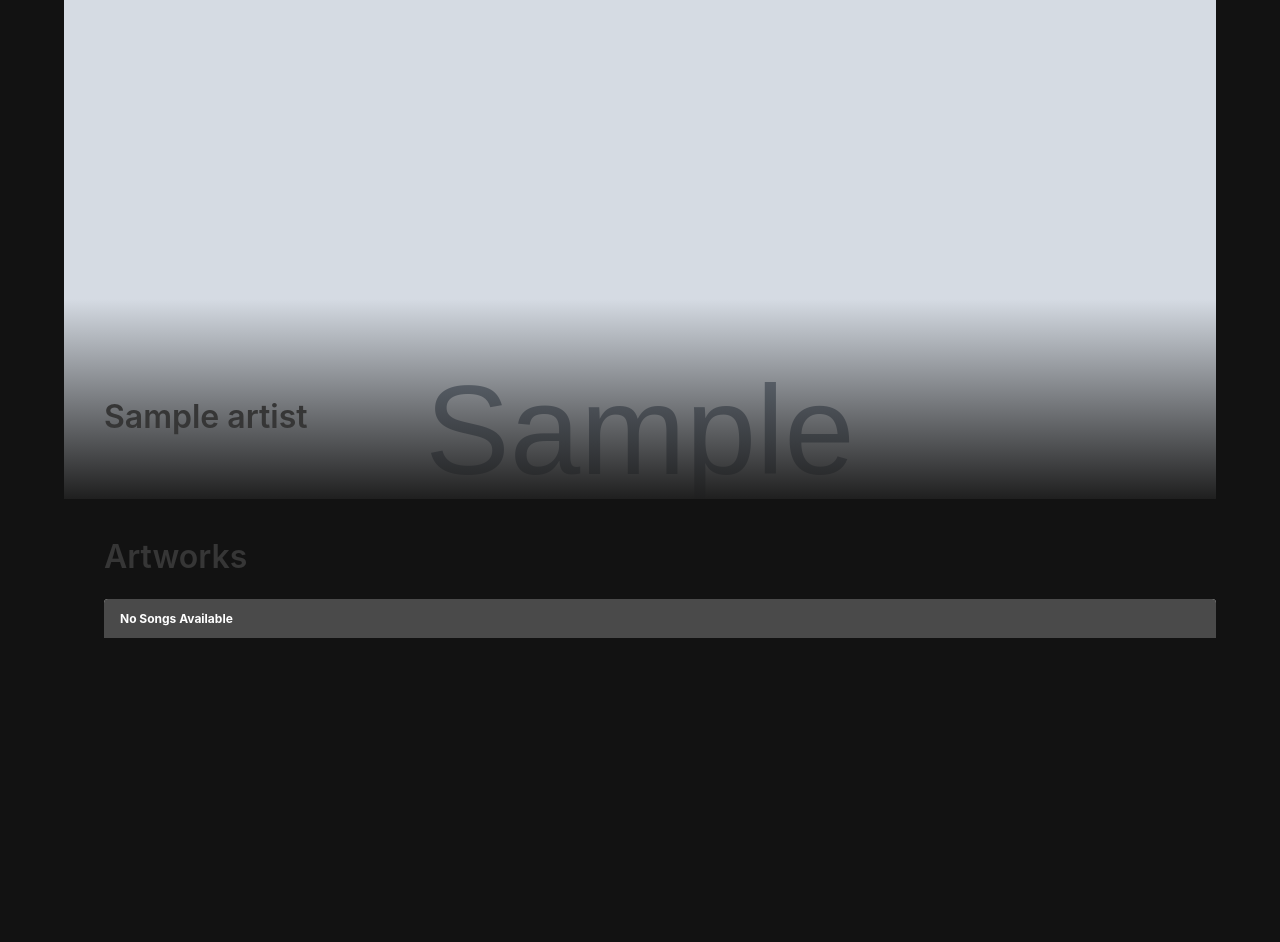
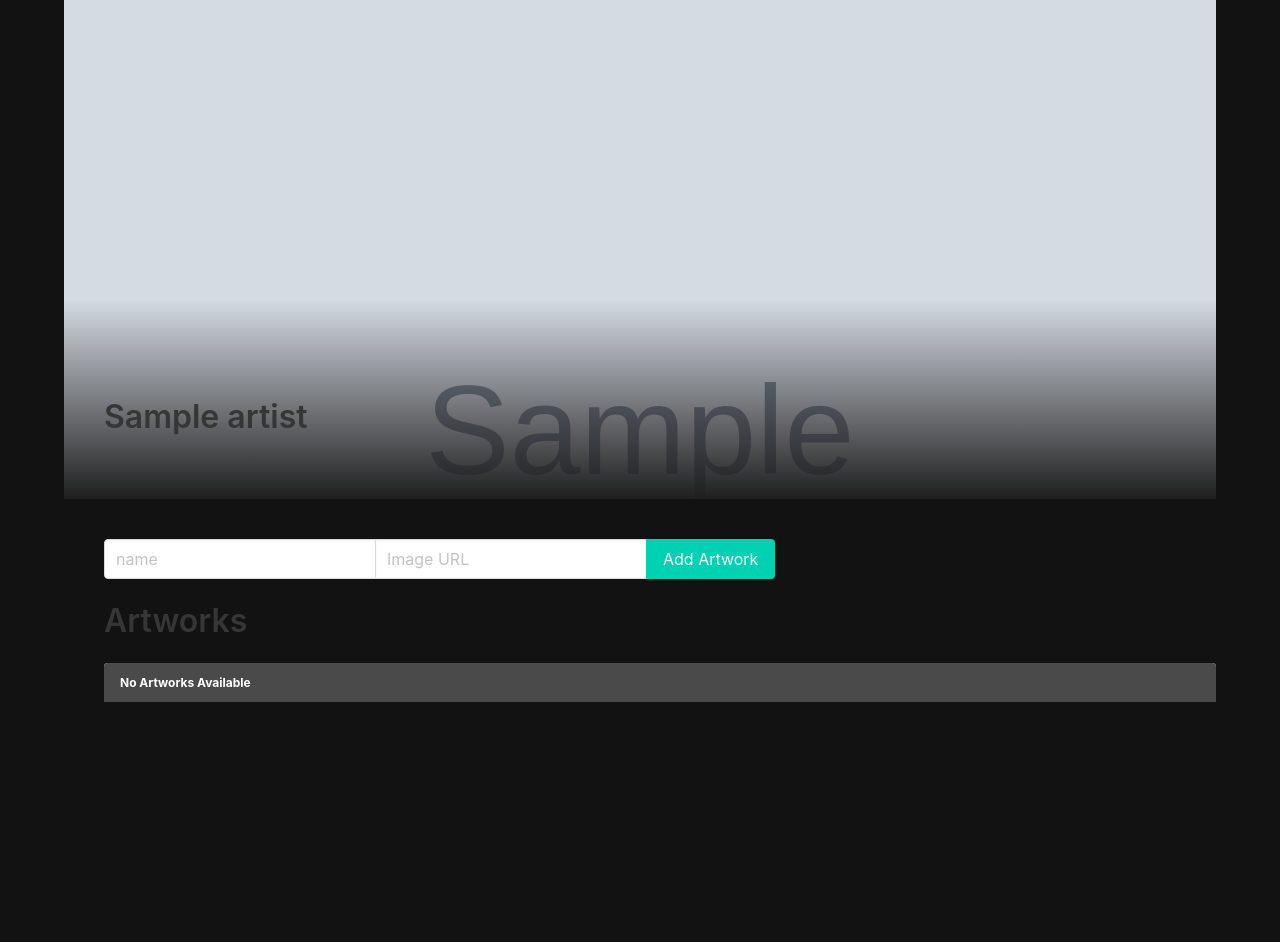
Before and after one commit to raymondborel/art_collector, a Django app: page /artists/1/ in a window 1280 px wide. Shown: the part 53-995 px from the top of the page. Run offline with Django 4.2, Linux system fonts and the light colour scheme; tables that the repository leaves empty hold one stand-in row (values such as "Sample post"); grey boxes marked "Sample" are stand-in pictures.

Commit message:
Created many to many with Collection

```diff
--- a/main_app/admin.py
+++ b/main_app/admin.py
@@ -1,7 +1,8 @@
 from django.contrib import admin
-from .models import Artist, Artwork # import the Artist model from models.py
+from .models import Artist, Artwork, Collection # import the Artist model from models.py
 # Register your models here.
 
 admin.site.register(Artist) # this line will add the model to the admin panel
 admin.site.register(Artwork) # this line will add the model to the admin panel
+admin.site.register(Collection) # this line will add the model to the admin panel
 # admin.site.register(Artwork) # this line will add the model to the admin panel
--- a/main_app/models.py
+++ b/main_app/models.py
@@ -22,3 +22,10 @@ class Artwork(models.Model):
 
     def __str__(self):
         return self.name
+
+class Collection(models.Model):
+    title = models.CharField(max_length=150)
+    artworks = models.ManyToManyField(Artwork)
+
+    def __str__(self):
+        return self.title
--- a/main_app/static/styles/main.css
+++ b/main_app/static/styles/main.css
@@ -76,3 +76,22 @@ body {
   .detail__container {
     margin-top: 500px;
   }
+
+  .detail__songs {
+    width: 100%;
+    display: flex;
+    flex-direction: column;
+}
+
+.song {
+    width: 100%;
+    padding: 10px;
+    display: grid;
+    grid-template-columns: 0.1fr 3fr 1fr;
+    border-radius: 5px;
+}
+
+.song:hover {
+    background-color: hsla(0, 0%, 100%, 0.1);
+    cursor: pointer;
+}
--- a/main_app/templates/artist_detail.html
+++ b/main_app/templates/artist_detail.html
@@ -8,6 +8,32 @@
 </div>
 <div class="detail__container">
     <!-- inside container -->
+    <form class="mb-5" action="{% url 'artwork_create' artist.pk %}" method="post">
+        {% csrf_token %}
+        <div class="field has-addons">
+            <div class="control">
+                <input
+                    class="input"
+                    type="text"
+                    name="name"
+                    placeholder="name"
+                    required
+                />
+            </div>
+            <div class="control">
+                <input
+                    class="input"
+                    type="text"
+                    name="image"
+                    placeholder="Image URL"
+                    required
+                />
+            </div>
+            <div class="control">
+                <input class="button is-primary" type="submit" value="Add Artwork" />
+            </div>
+        </div>
+    </form>
     <div class="detail__songs mb-5">
         <h3 class="title is-3">Artworks</h3>
 
@@ -15,17 +41,19 @@
         <div class="song">
           <span>{{forloop.counter}}</span>
           <span><b>{{artwork.name}}</b></span>
+        </div>
         <div class="card-image">
             <img src="{{artwork.image}}">
-    </div>
         </div>
             {% empty %}
         <article class="message">
           <div class="message-header">
-        <p>No Songs Available</p>
+            <p>No Artworks Available</p>
           </div>
         </article>
+
         {% endfor %}
+      </div>
 </div>
 <!--  above about section  -->
     <div class="detail__container">
--- a/main_app/urls.py
+++ b/main_app/urls.py
@@ -10,4 +10,5 @@ urlpatterns = [
     path('artists/<int:pk>/', views.ArtistDetail.as_view(), name="artist_detail"),
     path('artists/<int:pk>/update',views.ArtistUpdate.as_view(), name="artist_update"),
     path('artists/<int:pk>/delete',views.ArtistDelete.as_view(), name="artist_delete"),
+    path('artists/<int:pk>/artworks/new/', views.ArtworkCreate.as_view(), name="artwork_create")
     ]
--- a/main_app/views.py
+++ b/main_app/views.py
@@ -1,11 +1,11 @@
 from typing import Any, Dict
-from django.shortcuts import render
+from django.shortcuts import redirect
 from django.views import View
 from django.http import HttpResponse
 from django.views.generic.base import TemplateView
 from django.views.generic.edit import CreateView, UpdateView, DeleteView
 from django.views.generic import DetailView
-from .models import Artist, Artwork
+from .models import Artist, Artwork, Collection
 from django.urls import reverse
 # Create your views here.
 
@@ -14,6 +14,10 @@ class Home(TemplateView):
 
 class About(TemplateView):
     template_name = "about.html"
+    def get_context_data(self, **kwargs):
+        context = super().get_context_data(**kwargs)
+        context["collections"] = Collection.objects.all()
+        return context
 
 
 class ArtistCreate(CreateView):
@@ -55,6 +59,7 @@ class ArtistDelete(DeleteView):
     success_url = "/artists/"
 
 
+
 # class Artwork:
 #     def __init__(self, name, image, artist, materials):
 #         self.name = name
@@ -69,6 +74,15 @@ class ArtworkList(TemplateView):
         context = super().get_context_data(**kwargs)
         context["artworks"] = Artwork.objects.all()
         return context
+
+class ArtworkCreate(View):
+
+    def post(self, request, pk):
+        name = request.POST.get("name")
+        image = request.POST.get("image")
+        artist = Artist.objects.get(pk=pk)
+        Artwork.objects.create(name=name, image=image, artist=artist)
+        return redirect('artist_detail', pk=pk)
 
 # artworks = [
 #     Artwork("So Much Fun", "https://d7hftxdivxxvm.cloudfront.net/?height=800&quality=80&resize_to=fit&src=https%3A%2F%2Fd32dm0rphc51dk.cloudfront.net%2FLA0gRTplt6EuB_IeDXOJdA%2Fnormalized.jpg&width=800", "Takashi Murakami", "Offset print with silver and high gloss varnishing"),
@@ -85,7 +99,7 @@ class ArtworkList(TemplateView):
 #   Artist("Takashi Murakami",
 #           "https://malvernschool.com/wp-content/uploads/2019/05/Artist-of-the-Month.jpg", "Takashi Murakami (村上 隆, Murakami Takashi, born February 1, 1962) is a Japanese contemporary artist."),
 #   Artist("Joji", "https://i.scdn.co/image/7bc3bb57c6977b18d8afe7d02adaeed4c31810df",
-#           "Joji is one of the most enthralling artists of the digital age. New album Nectar arrives as an eagerly anticipated follow-up to Joji's RIAA Gold-certified first full-length album BALLADS 1, which topped the Billboard R&B / Hip-Hop Charts and has amassed 3.6B+ streams to date."),
+#           "Joji is one of the most enthralling artists of the digital age. New album Nectar arrives as an eagerly anticipated follow-up to Joji's RIAA Gold-certified first full-image album BALLADS 1, which topped the Billboard R&B / Hip-Hop Charts and has amassed 3.6B+ streams to date."),
 #   Artist("Metallica",
 #           "https://i.scdn.co/image/ab67706c0000da84eb6bb372a485d26fd32d1922", "Metallica formed in 1981 by drummer Lars Ulrich and guitarist and vocalist James Hetfield and has become one of the most influential and commercially successful rock bands in history, having sold 110 million albums worldwide while playing to millions of fans on literally all seven continents."),
 #   Artist("Bad Bunny",
```
Also changed, not shown: main_app/templates/home.html (+22 -1 lines), main_app/migrations/0003_collection.py (added). Lines whose indentation alone changed are shown as unchanged.
